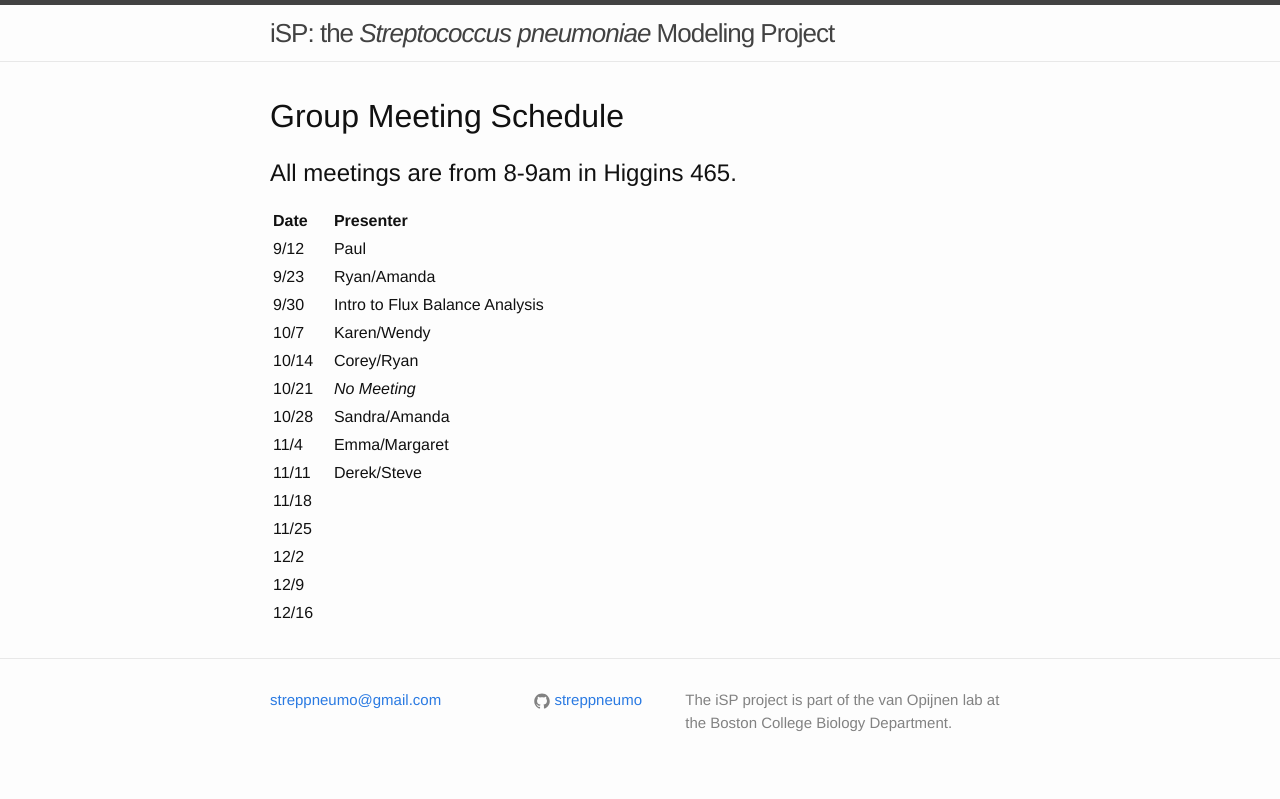
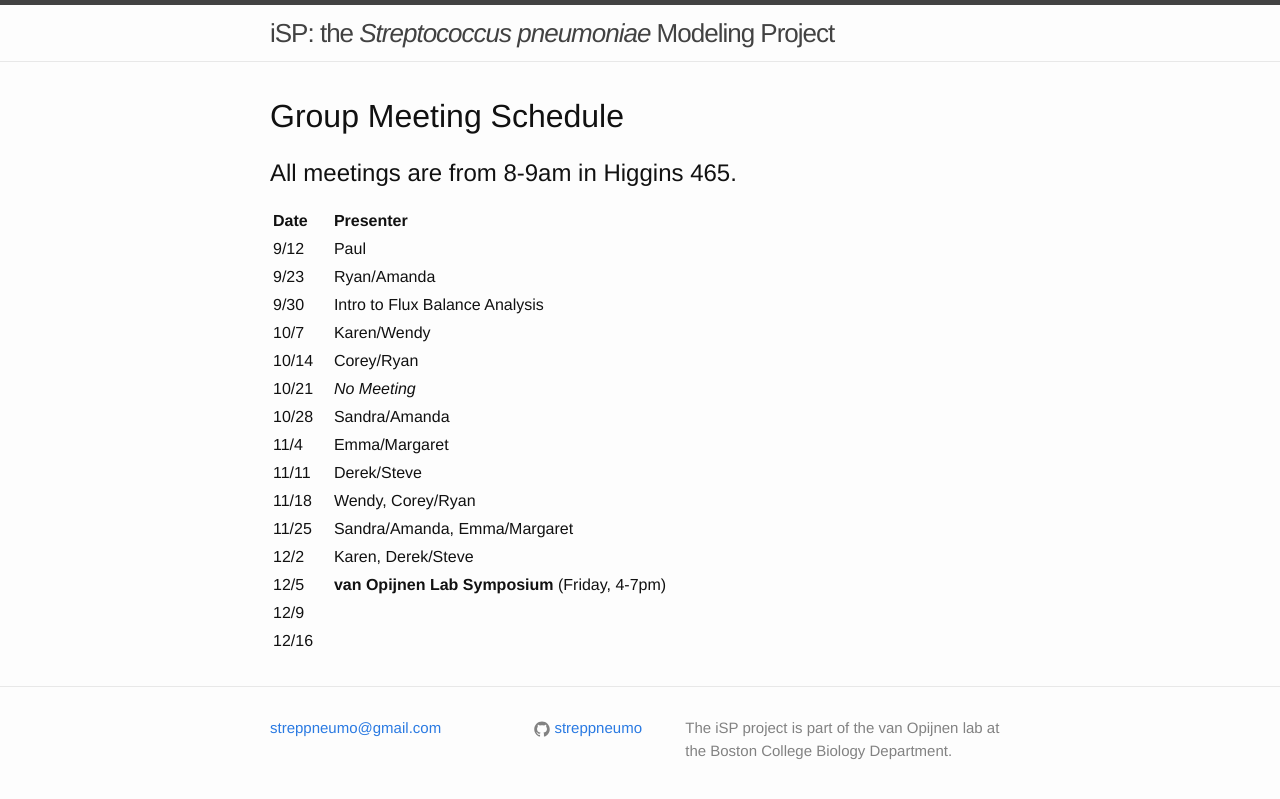
Before and after one commit to streppneumo/streppneumo.github.io, a Jekyll site: the page built from meeting_schedule.md, in a window 1280 px wide. Shown: the top 799 px of the page. Built offline with Jekyll 4.4.1, drawn with Linux system fonts in a browser that asks for light colours.

Commit message:
new schedule

```diff
--- a/meeting_schedule.md
+++ b/meeting_schedule.md
@@ -18,8 +18,9 @@ Date &nbsp;&nbsp;&nbsp;&nbsp; | Presenter
 10/28 | Sandra/Amanda
 11/4 | Emma/Margaret
 11/11 | Derek/Steve
-11/18 |
-11/25 |
-12/2 |
+11/18 | Wendy, Corey/Ryan
+11/25 | Sandra/Amanda, Emma/Margaret
+12/2 | Karen, Derek/Steve
+12/5 | **van Opijnen Lab Symposium** (Friday, 4-7pm)
 12/9 |
 12/16 |
```
